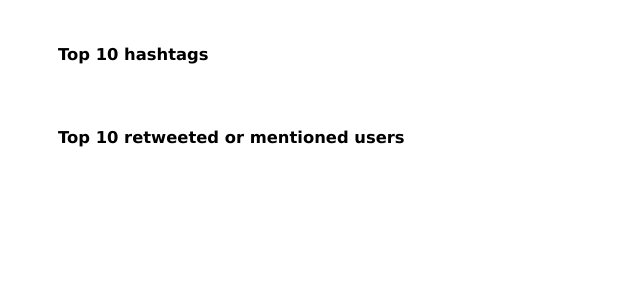
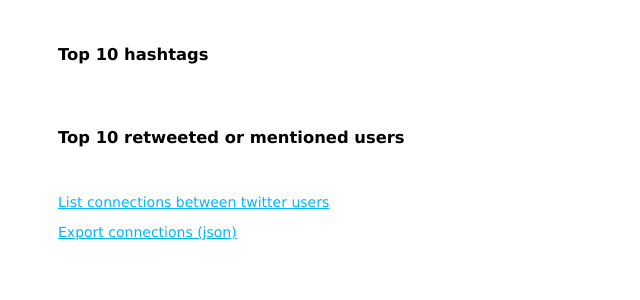
Before and after one commit to borisdivjak/hummingbird, a Node server app: page /tracker/2 in a window 1280 px wide. Shown: the part 200-500 px from the top of the page, without its empty margins (0-640 px from the left). Run offline with Node 20, Linux system fonts and the light colour scheme; data that the repository does not hold is empty; some libraries are stand-ins or nearby versions.

Commit message:
add links to views

```diff
--- a/controllers/index-controller.js
+++ b/controllers/index-controller.js
@@ -1,5 +1,5 @@
 var config = require('../config.js');
 
 exports.index = function(req, res) {
-  res.render('index', { title: 'Hummingbird trackers', trackers: config.twitter_trackers });
+  res.render('index', { title: 'Twitter trackers', trackers: config.twitter_trackers });
 };
--- a/views/tracker-connections.njk
+++ b/views/tracker-connections.njk
@@ -1,7 +1,7 @@
 {% extends "layout.njk" %}
 
 {% block body %}
-<a href="/">Home</a>
+<a href="/">Home</a> / <a href="/tracker/{{ tracker.id }}/">{{ tracker.name }}: tracker info</a>
 <h1>{{ title }}</h1>
 
 <br />
--- a/views/tracker-info.njk
+++ b/views/tracker-info.njk
@@ -42,4 +42,9 @@
 {% endfor %}
 </table>
 
+<br />
+
+<p><a href="/tracker/{{ tracker.id }}/connections">List connections between twitter users</a></p>
+<p><a href="/tracker/{{ tracker.id }}/connections.json">Export connections (json)</a></p>
+
 {% endblock %}
```
